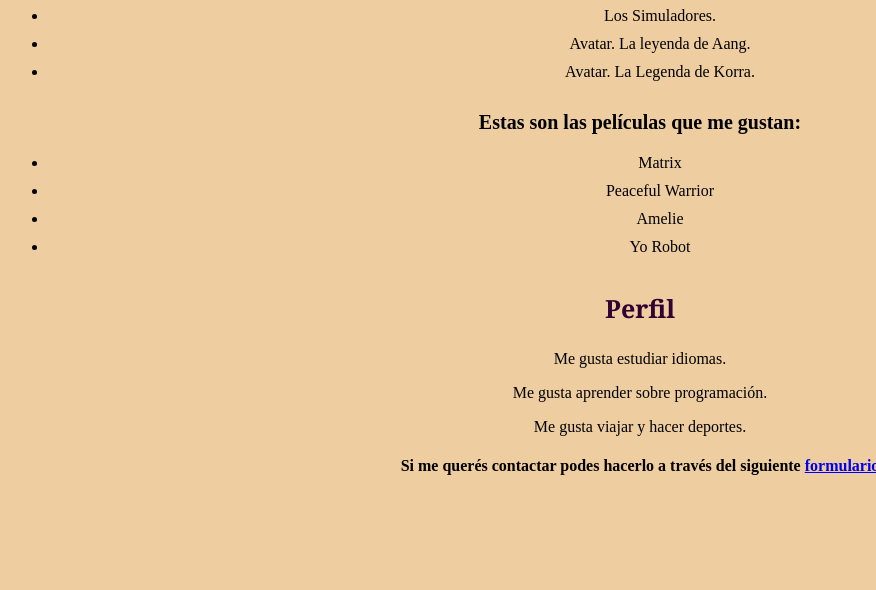
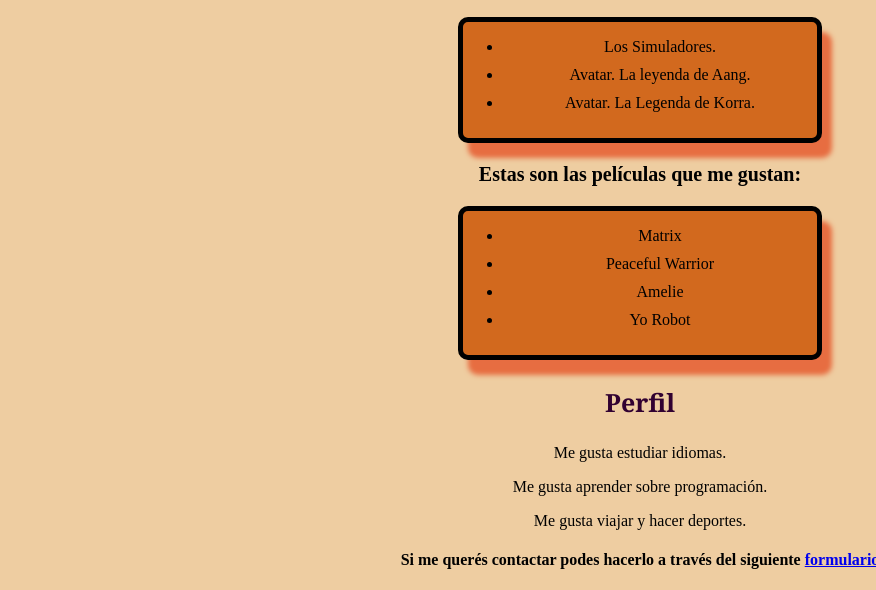
Before and after one commit to Darioqp/Diplomatura_UTN_Tarea_CV, a plain HTML site: page index.html in a window 1280 px wide. Shown: the part 566-1156 px from the top of the page, without its empty margins (0-876 px from the left). Before the commit the page ends 1062 px from the top, so only its background shows below. Drawn offline with Linux system fonts and the light colour scheme.

Commit message:
Se agregaron div para trabajar bordes, sombras y margenes

```diff
--- a/index.html
+++ b/index.html
@@ -14,18 +14,22 @@
     <h2>Tengo 36 años</h2>
     <h2>Vivo en Córdoba</h2>
     <h3>Estas son las series que me gustan:</h3>
+    <div>
         <ul>
             <li>Los Simuladores.</li>
             <li>Avatar. La leyenda de Aang.</li>
             <li>Avatar. La Legenda de Korra.</li>
         </ul>
+    </div>
     <h3>Estas son las películas que me gustan:</h3>
+    <div>
         <ul>
             <li>Matrix</li>
             <li>Peaceful Warrior</li>
             <li>Amelie</li>
             <li>Yo Robot</li>
         </ul>
+    </div>
     <h3 class="per">Perfil</h3>
     <p>Me gusta estudiar idiomas.</p>
     <p>Me gusta aprender sobre programación.</p>
--- a/style.css
+++ b/style.css
@@ -13,6 +13,7 @@ h1 {
     display: block;
     border-radius: 10%;
     margin: auto;
+    border: 5px solid black;
 }
 
 h2 {
@@ -35,3 +36,12 @@ li {
     color: rgb(49, 1, 49);
     font-family: Cambria, Cochin, Georgia, Times, 'Times New Roman', serif;
 }
+
+div {
+    box-sizing: border-box;
+    border: 5px solid black;
+    border-radius: 10px;
+    box-shadow: 10px 15px 5px rgb(231, 109, 65);
+    margin: 0 450px;
+    background-color: chocolate;
+}
```
Lines whose indentation alone changed are shown as unchanged.
